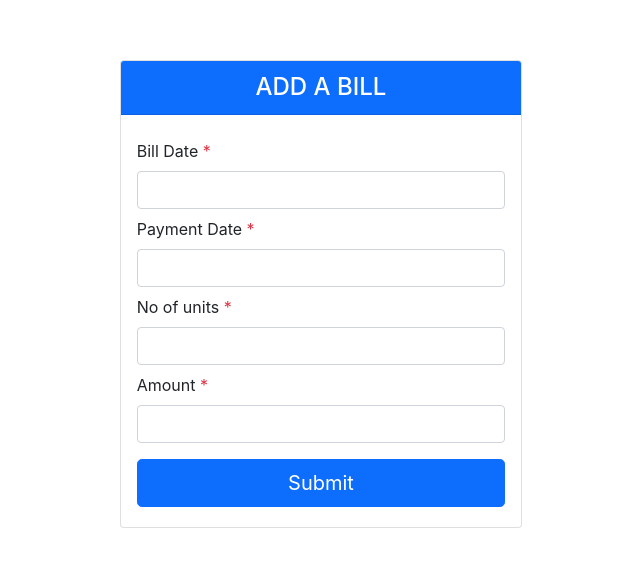
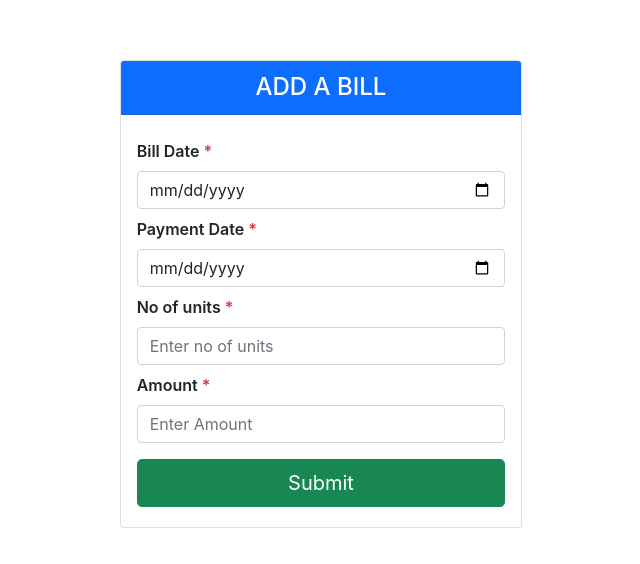
Before and after one commit to rishav-jha-mech/Exela, a React (Create React App) app: page /addBill in a window 1280 px wide. Shown: the part 106-670 px from the top of the page, without its empty margins (319-959 px from the left). Built offline with nearby package versions, Linux system fonts and the light colour scheme.

Commit message:
Add bill functioning welll

```diff
--- a/src/App.css
+++ b/src/App.css
@@ -278,3 +278,6 @@
 .row{
     margin: 0 !important;
 }
+.fw-600{
+    font-weight: 600 !important;
+}
--- a/src/Pages/AddBill/index.js
+++ b/src/Pages/AddBill/index.js
@@ -1,6 +1,53 @@
-import React from 'react'
+import React, { useState,useEffect,useRef } from 'react'
+import Swal from 'sweetalert2';
+function AddBill() {
 
-function AddBill() {
+    const bill_date = useRef();
+    const paid_date = useRef();
+    const units = useRef();
+    const amount = useRef();
+
+    const [Loading, setLoading] = useState(true)
+    const [Error, setError] = useState(false)
+
+    const formSubmitted = () => {
+        setLoading(true)
+        console.log({
+
+            bill_date: bill_date.current.value,
+            paid_date: paid_date.current.value,
+            units: units.current.value,
+            amount: amount.current.value
+        });
+        fetch(`http://127.0.0.1:4000/`, {
+            method: 'POST',
+            headers: {
+                Accept: 'application/form-data',
+                'Content-Type': 'application/json',
+              },
+            body: JSON.stringify({
+                "bill_date": bill_date.current.value,
+                "paid_date": paid_date.current.value,
+                "units": units.current.value,
+                "amount": amount.current.value
+
+            })
+        }).then(res => res.json())
+            .then(res => {
+                console.log(res);
+                Swal.fire('Bill Added', '', 'success').then(() => {
+                    window.location.href = '/'
+                })
+            }).catch(err => {
+                setError(true);
+                Swal.fire(
+                    'Error',
+                    `${err}`,
+                    'error'
+                )
+            })
+    }
+
     return (
         <div className='d-flex row justify-content-center align-items-center w-100 fullmh'>
             <div className='col-12 col-lg-4 '>
@@ -9,16 +56,20 @@ function AddBill() {
                         <h4 className='text-center mb-0 py-1 text-white'>ADD A BILL</h4>
                     </div>
                     <div className="card-body">
-                            <form>
-                                <span className='d-block my-2'>Bill Date <span className="text-danger">*</span> </span>
-                                <input className='form-control' type="datetime" name="date" id="" required />
-                                <span className='d-block my-2'>Payment Date <span className="text-danger">*</span> </span>
-                                <input className='form-control' type="datetime" name="date" id="" required />
-                                <span className='d-block my-2'>No of units <span className="text-danger">*</span> </span>
-                                <input className='form-control' type="text" name="date" id="" required />
-                                <span className='d-block my-2'>Amount <span className="text-danger">*</span> </span>
-                                <input className='form-control' type="text" name="date" id="" required />
-                                <button className='btn btn-lg mt-3 mb-1 w-100 btn-primary'>Submit</button>
+                        <form onSubmit={(e) => {
+                            e.preventDefault();
+                            formSubmitted()
+                            return false;
+                        }}>
+                            <span className='d-block my-2 fw-600'>Bill Date <span className="text-danger">*</span> </span>
+                            <input ref={bill_date} className='form-control' type="date" placeholder='Enter Bill Date' name="date" id="" required />
+                            <span className='d-block my-2 fw-600'>Payment Date <span className="text-danger">*</span> </span>
+                            <input ref={paid_date} className='form-control' type="date" placeholder='Enter Payment Date' name="date" id="" required />
+                            <span className='d-block my-2 fw-600'>No of units <span className="text-danger">*</span> </span>
+                            <input ref={units} className='form-control' type="text" placeholder='Enter no of units' name="date" id="" required />
+                            <span className='d-block my-2 fw-600'>Amount <span className="text-danger">*</span> </span>
+                            <input ref={amount} className='form-control' type="text" placeholder='Enter Amount' name="date" id="" required />
+                            <button className='btn btn-lg mt-3 mb-1 w-100 btn-success'>Submit</button>
                         </form>
                     </div>
                 </div>
```
Lines whose indentation alone changed are shown as unchanged.
